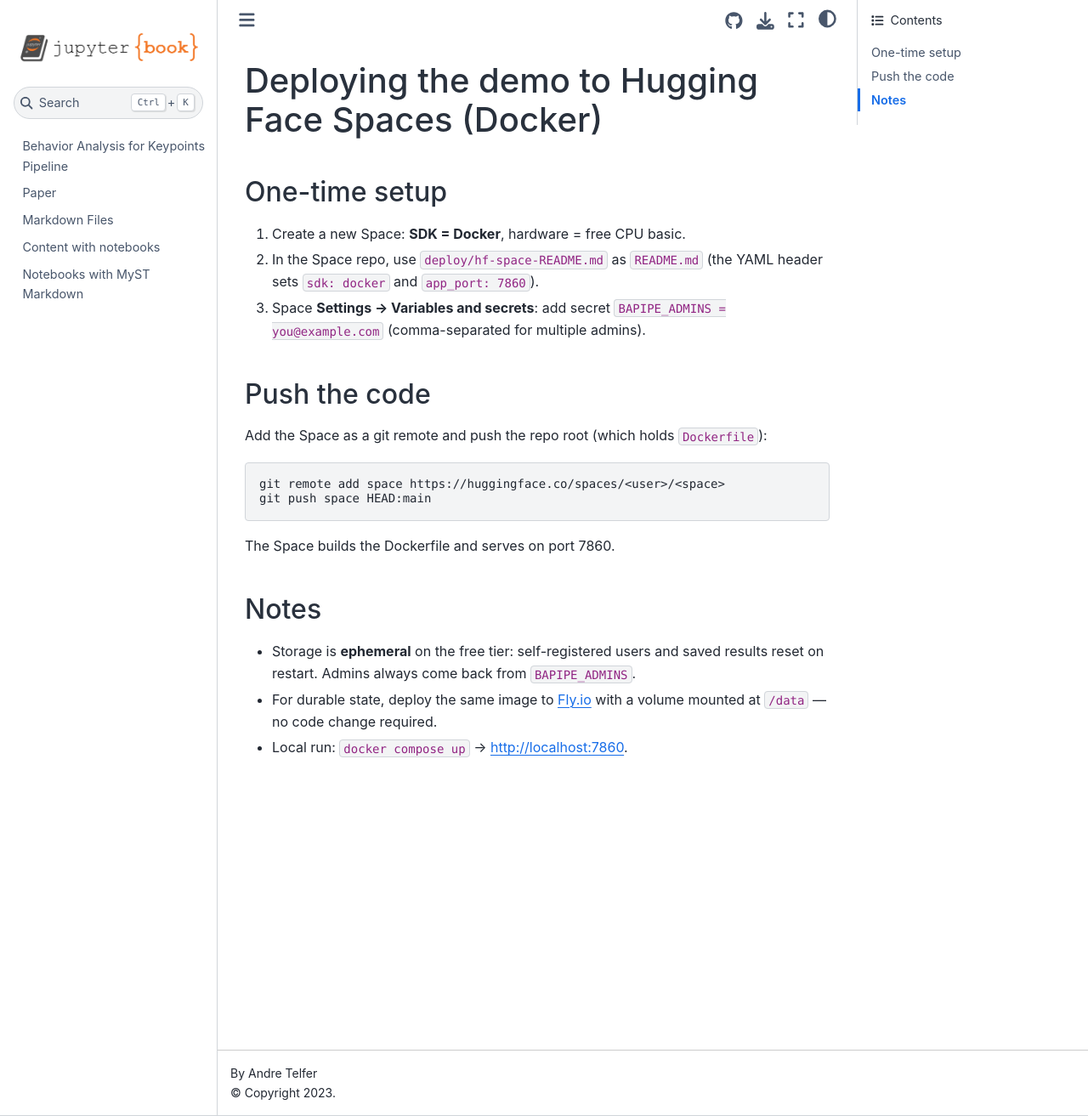
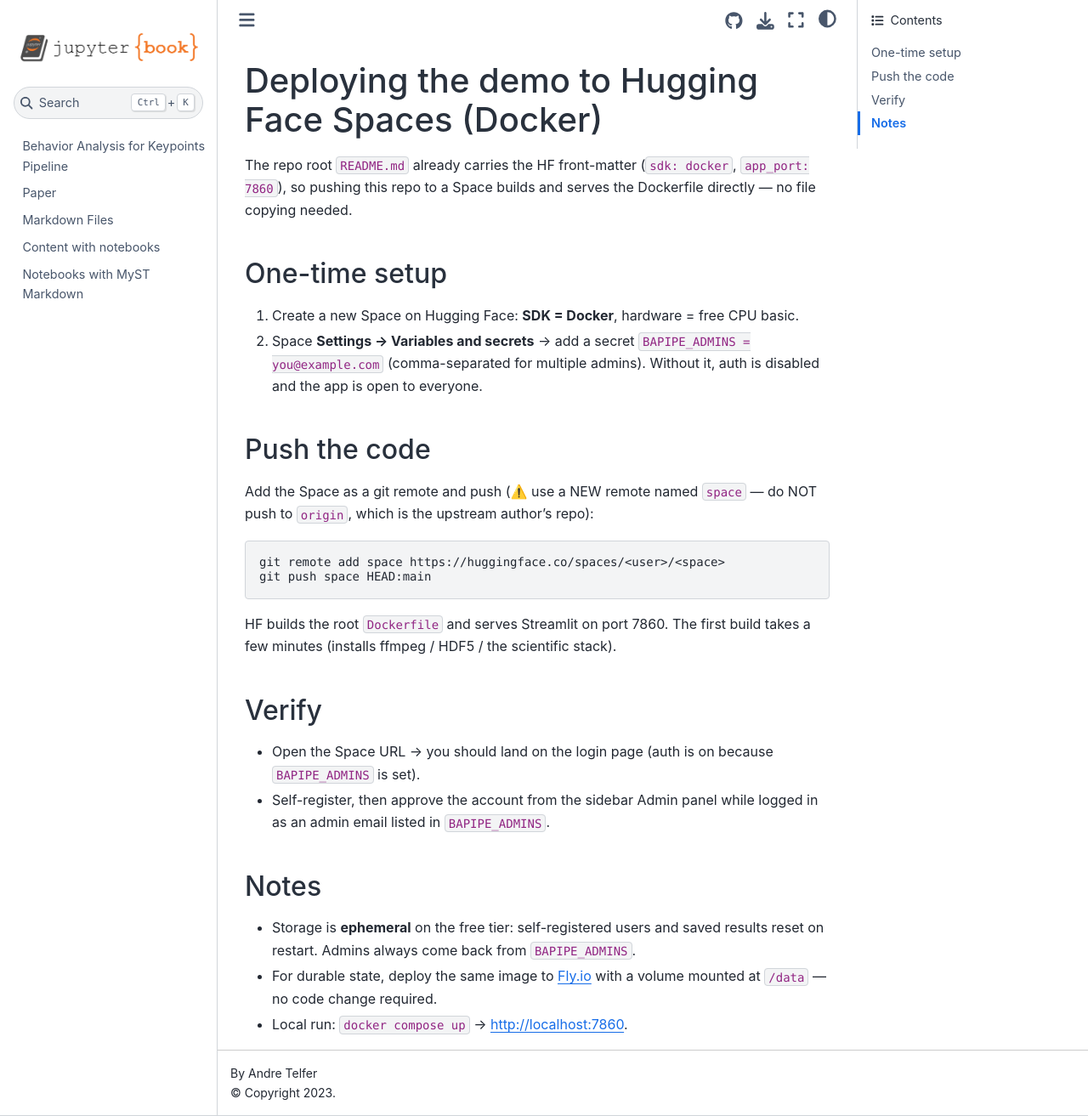
Before and after one commit to alsdkkang/bapipe_dashboard, a Jupyter Book: the page built from docs/DEPLOY.md, in a window 1280 px wide and 1313 px high. Shown: the whole window at 85% size. Built offline with Jupyter Book 1.0.4 settings and Sphinx 7.4.7 and the Sphinx Book theme 1.1.4, drawn with Linux system fonts in a browser that asks for light colours.

Commit message:
fix(deploy): put HF Space header in root README so push builds as Docker
HF Spaces reads sdk/app_port from the pushed repo's root README.md; the bapipe
README had none, so a direct push would not build as a Docker Space. Prepend the
front-matter (content preserved), rewrite DEPLOY.md to the single push workflow,
and drop the now-redundant deploy/hf-space-README.md.

````diff
--- a/docs/DEPLOY.md
+++ b/docs/DEPLOY.md
@@ -1,19 +1,30 @@
 # Deploying the demo to Hugging Face Spaces (Docker)
 
+The repo root `README.md` already carries the HF front-matter
+(`sdk: docker`, `app_port: 7860`), so pushing this repo to a Space builds and
+serves the Dockerfile directly — no file copying needed.
+
 ## One-time setup
-1. Create a new Space: **SDK = Docker**, hardware = free CPU basic.
-2. In the Space repo, use `deploy/hf-space-README.md` as `README.md`
-   (the YAML header sets `sdk: docker` and `app_port: 7860`).
-3. Space **Settings → Variables and secrets**: add secret
+1. Create a new Space on Hugging Face: **SDK = Docker**, hardware = free CPU basic.
+2. Space **Settings → Variables and secrets** → add a secret
    `BAPIPE_ADMINS = you@example.com` (comma-separated for multiple admins).
+   Without it, auth is disabled and the app is open to everyone.
 
 ## Push the code
-Add the Space as a git remote and push the repo root (which holds `Dockerfile`):
+Add the Space as a git remote and push (⚠️ use a NEW remote named `space` — do
+NOT push to `origin`, which is the upstream author's repo):
 ```bash
 git remote add space https://huggingface.co/spaces/<user>/<space>
 git push space HEAD:main
 ```
-The Space builds the Dockerfile and serves on port 7860.
+HF builds the root `Dockerfile` and serves Streamlit on port 7860. The first
+build takes a few minutes (installs ffmpeg / HDF5 / the scientific stack).
+
+## Verify
+- Open the Space URL → you should land on the login page (auth is on because
+  `BAPIPE_ADMINS` is set).
+- Self-register, then approve the account from the sidebar Admin panel while
+  logged in as an admin email listed in `BAPIPE_ADMINS`.
 
 ## Notes
 - Storage is **ephemeral** on the free tier: self-registered users and saved
````
Also changed, not shown: README.md (+10 -0 lines), deploy/hf-space-README.md (deleted, +0 -14 lines).
